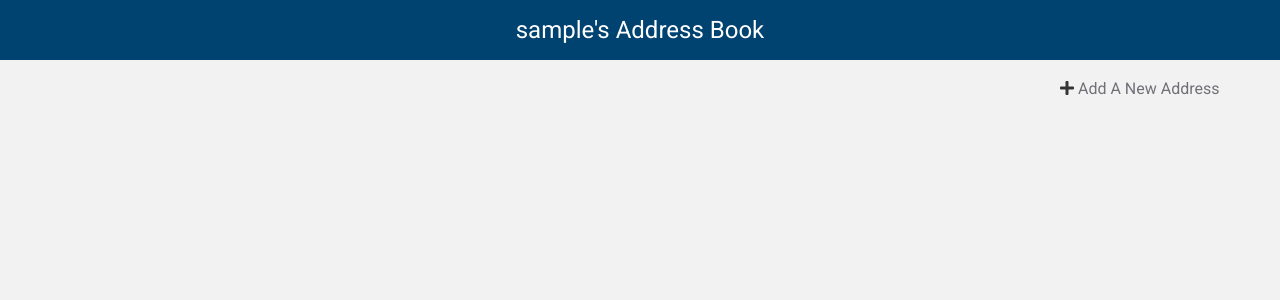
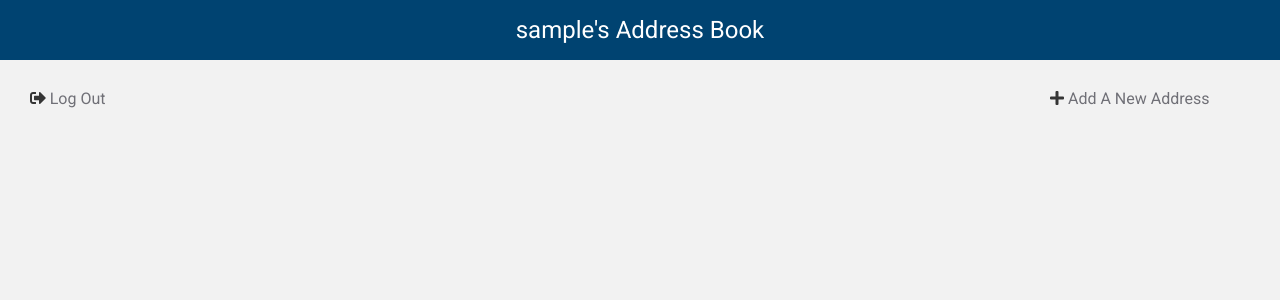
Before and after one commit to jjlljj/address-book, a Flask app: page /address_book in a window 1280 px wide. Shown: the top 300 px of the page. Run offline with Flask 2, Linux system fonts and the light colour scheme; the visitor is signed in with stand-in values (Sample User, id 1); data comes from the database, SQL or seed files in the repository; both versions use the stored data as it was after the commit; data that the repository does not hold is empty; some libraries are stand-ins or nearby versions.

Commit message:
Update styling, add logout

```diff
--- a/app/static/css/style.css
+++ b/app/static/css/style.css
@@ -120,15 +120,15 @@ input {
   background: #0062a6;
 }
 
-#add-address-button {
+.link-button {
   color: #707077;
   display: block;
-  margin: 20px 10px 10px auto;
+  margin: 20px 10px;
   width: 200px;
 }
 
-#add-address-button:hover,
-#add-address-button:hover i {
+.link-button:hover,
+.link-button:hover i {
   color: #0062a6;
 }
 
--- a/app/templates/address_book.html
+++ b/app/templates/address_book.html
@@ -3,10 +3,12 @@
 {% block content %}
 
 <section>
+  <div class="form-row">
+    <a href="/logout" class="link-button"><i class="fas fa-sign-out-alt"></i> Log Out</a>
+    <a href="/address_book/new" class="link-button"><i class="fas fa-plus"></i> Add A New Address</a>
+  </div>
+
   <div>
-    <a href="/address_book/new" id="add-address-button"><i class="fas fa-plus"></i> Add A New Address</a>
-
-
     {% for address in addresses %}
       <div class="address-card" id="address-{{ address.id }}">
         <a href="/address_book/edit/{{ address.id }}" class="card-button edit-button"><i class="far fa-edit"></i></a>
```
Also changed, not shown: app.db.
